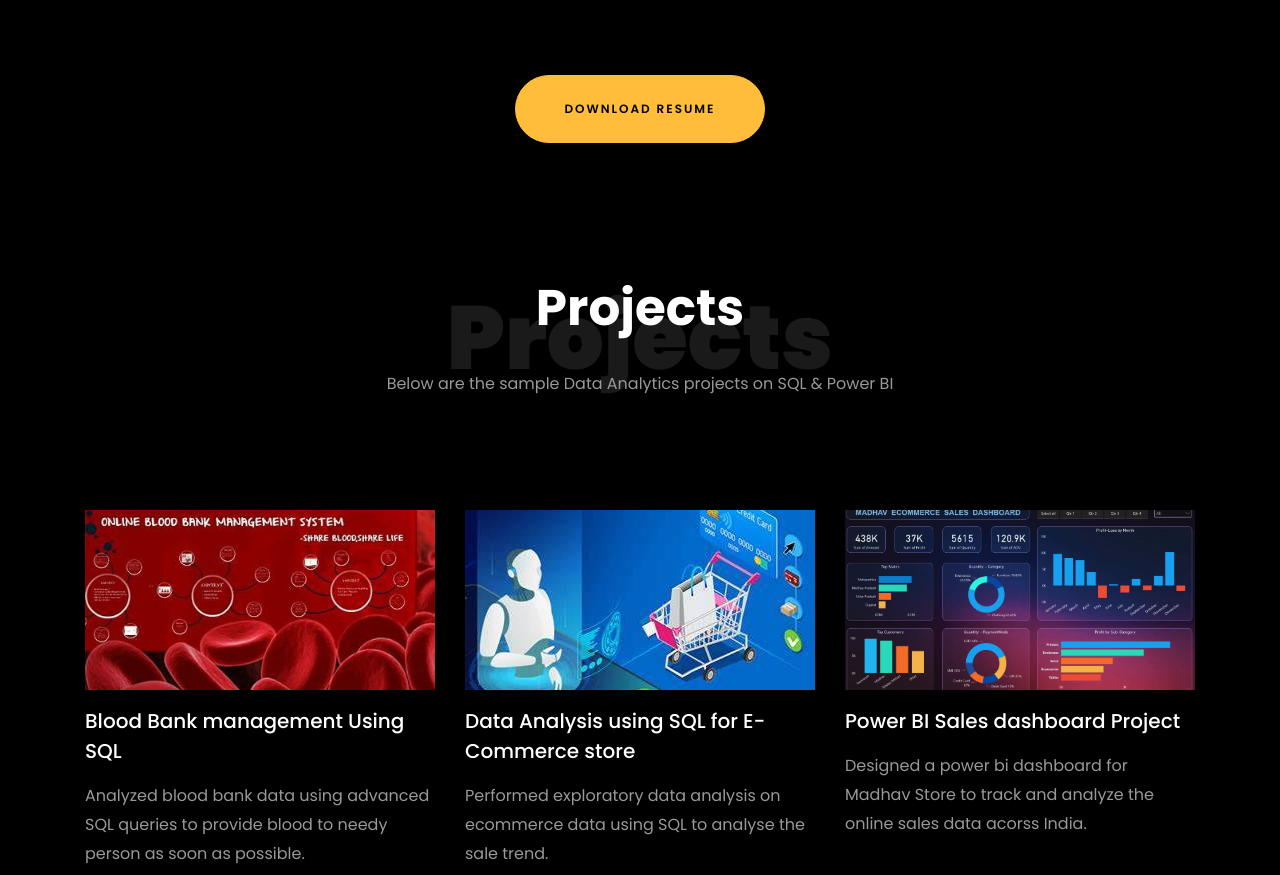
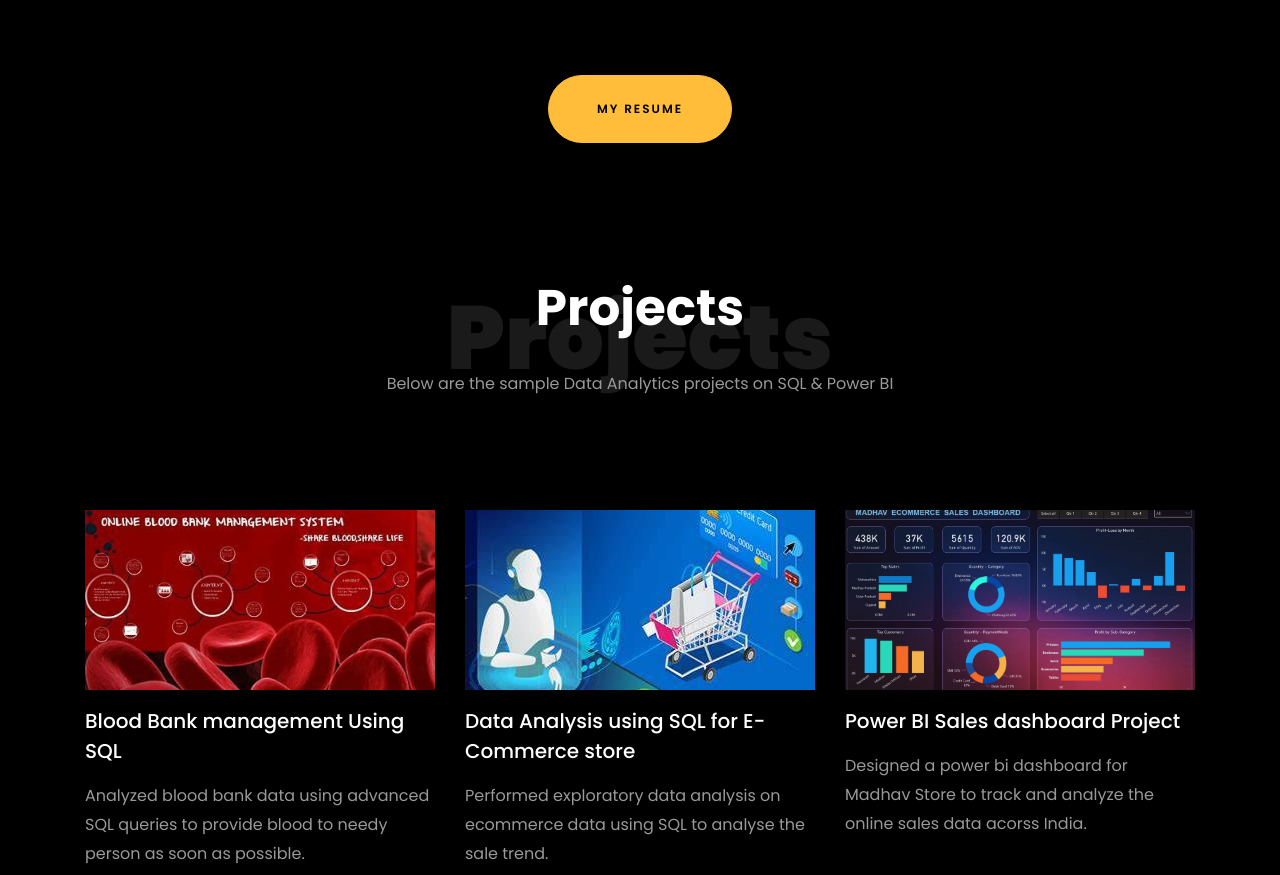
Before and after one commit to aniketsharma345/aniket.jm, a plain HTML site: page index.html in a window 1280 px wide. Shown: the part 2258-3133 px from the top of the page. Drawn offline with Linux system fonts and the light colour scheme; files whose address does not match are found by name.

Commit message:
Update index.html

```diff
--- a/index.html
+++ b/index.html
@@ -352,7 +352,7 @@
 
     		<div class="row justify-content-center mt-5">
     			<div class="col-md-6 text-center ftco-animate">
-    				<p><a href="https://drive.google.com/file/d/1j2L_jjp5UqUZeWbBdJO3sG9rm8J-cg5y/view?usp=sharing" class="btn btn-primary py-4 px-5">Download Resume</a></p>
+    				<p><a href="https://drive.google.com/file/d/1j2L_jjp5UqUZeWbBdJO3sG9rm8J-cg5y/view?usp=sharing" class="btn btn-primary py-4 px-5">My Resume</a></p>
     			</div>
     		</div>
     	</div>
```
